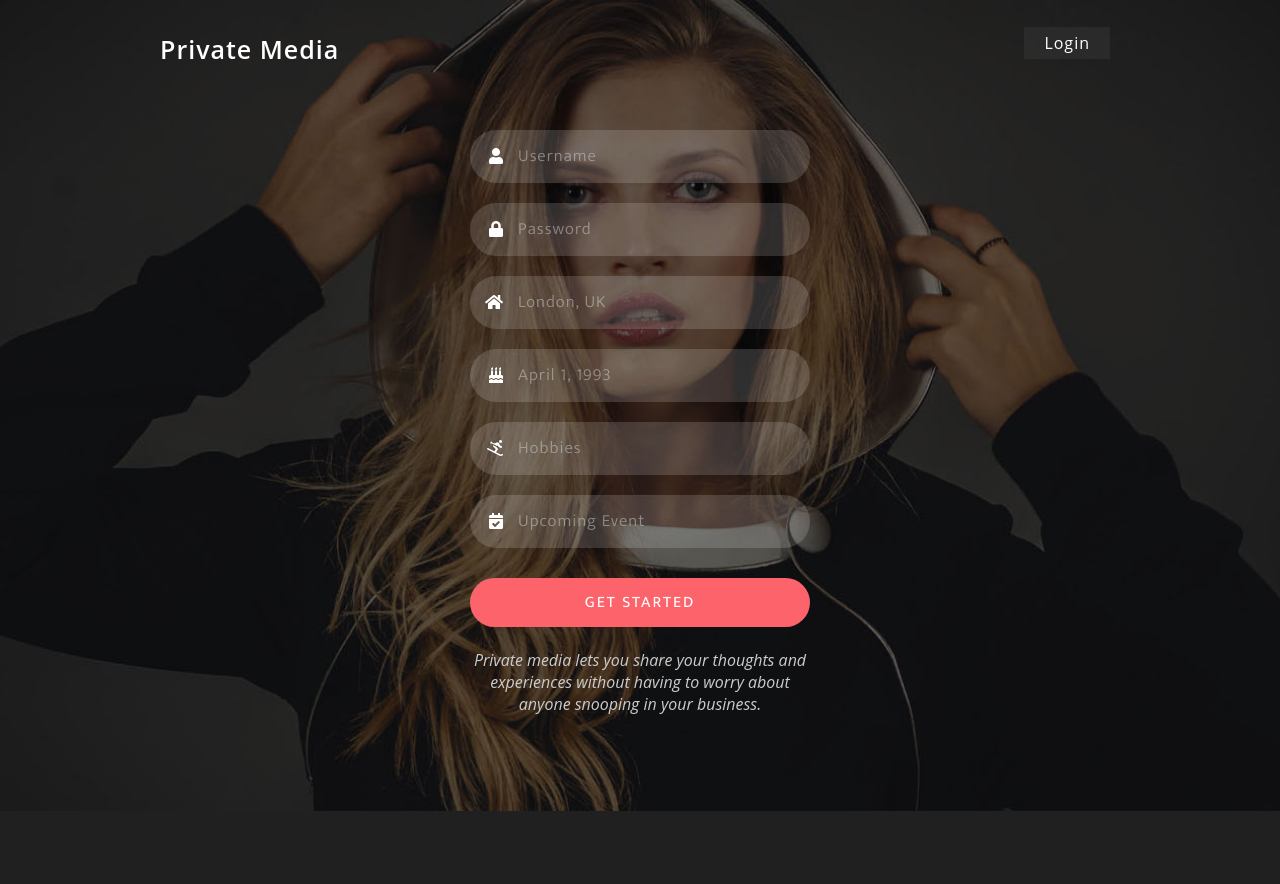
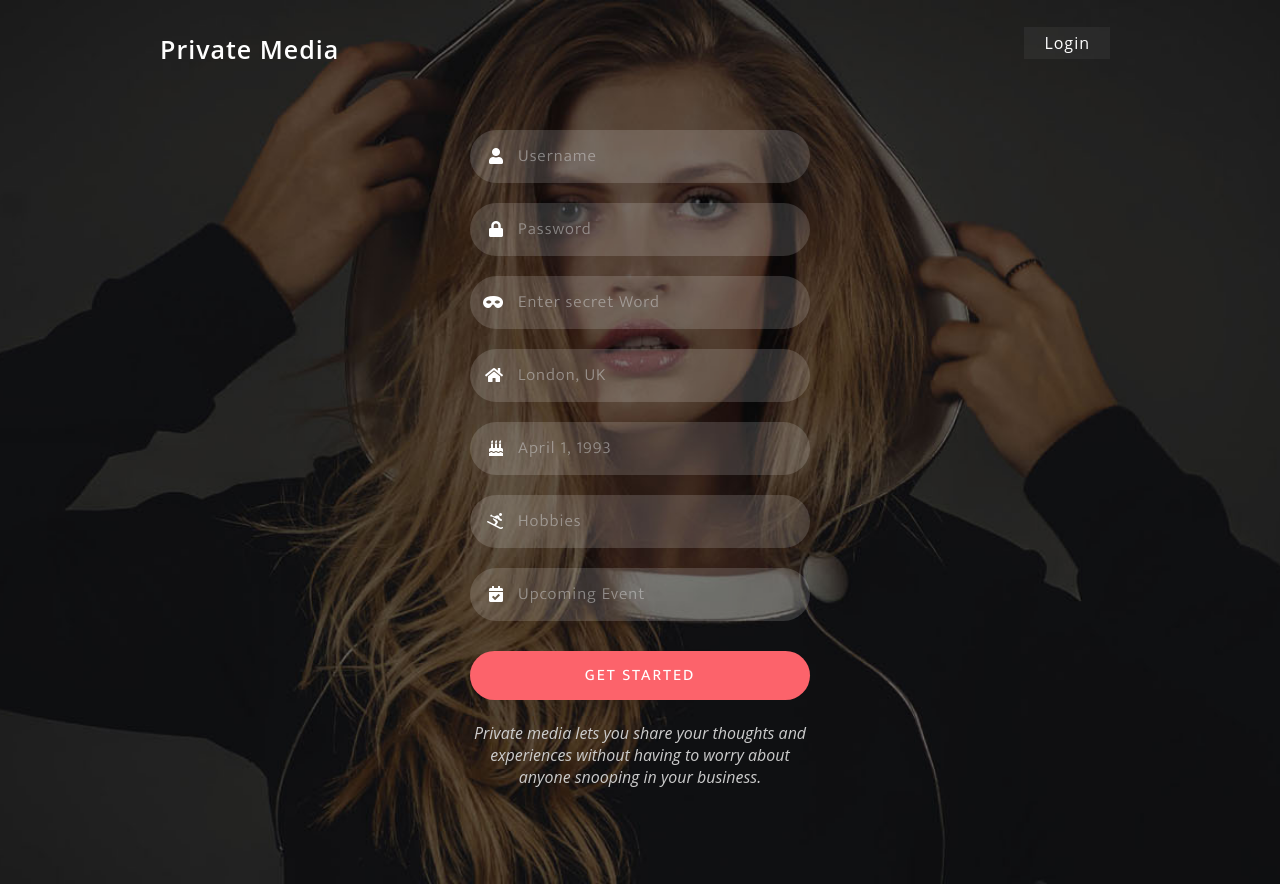
Before and after one commit to Code-Institute-Submissions/PrivateMedia-M3, a Flask app: template templates/register.html in a window 1280 px wide. Before the commit the page ends 811 px from the top, so only its background shows below. Run offline with Flask 2, Linux system fonts and the light colour scheme; the template is opened without the code that fills it, so the values that code supplies are empty; some libraries are stand-ins or nearby versions.

Commit message:
Added user secret to registration form

```diff
--- a/templates/register.html
+++ b/templates/register.html
@@ -8,37 +8,43 @@
 							<div class="field-group">
 								<span class="fa fa-user" aria-hidden="true"></span>
 								<div class="wthree-field">
-									<input name="username" id="text1" type="text" value="" placeholder="Username" required/>
+									<input name="username" id="name" type="text" value="" placeholder="Username" required/>
 								</div>
 							</div>
 							<div class="field-group">
 								<span class="fa fa-lock" aria-hidden="true"></span>
 								<div class="wthree-field">
-									<input name="password" id="myInput" type="Password" placeholder="Password"/>
+									<input name="password" id="password" type="Password" placeholder="Password" required/>
+								</div>
+							</div>
+                            <div class="field-group">
+								<span class="fa fa-mask" aria-hidden="true"></span>
+								<div class="wthree-field">
+									<input name="secret" id="secret" type="text" placeholder="Enter secret Word" required/>
 								</div>
 							</div>
 							<div class="field-group">
 								<span class="fa fa-home" aria-hidden="true"></span>
 								<div class="wthree-field">
-									<input name="address" id="putIn" type="text" placeholder="London, UK"/>
+									<input name="address" id="address" type="text" placeholder="London, UK"/>
 								</div>
 							</div>
 							<div class="field-group">
 								<span class="fa fa-birthday-cake" aria-hidden="true"></span>
 								<div class="wthree-field">
-									<input name="dob" id="mnput" type="text" placeholder="April 1, 1993"/>
+									<input name="dob" id="dob" type="text" placeholder="April 1, 1993"/>
 								</div>
 							</div>
 							<div class="field-group">
 								<span class="fas fa-skiing" aria-hidden="true"></span>
 								<div class="wthree-field">
-									<input name="hobbies" id="mynput" type="text" placeholder="Hobbies"/>
+									<input name="hobbies" id="hobbies" type="text" placeholder="Hobbies"/>
 								</div>
 							</div>
 							<div class="field-group">
 								<span class="fas fa-calendar-check" aria-hidden="true"></span>
 								<div class="wthree-field">
-									<input name="events" id="myInpt" type="text" placeholder="Upcoming Event"/>
+									<input name="events" id="events" type="text" placeholder="Upcoming Event"/>
 								</div>
 							</div>
 							<div class="wthree-field">
```
